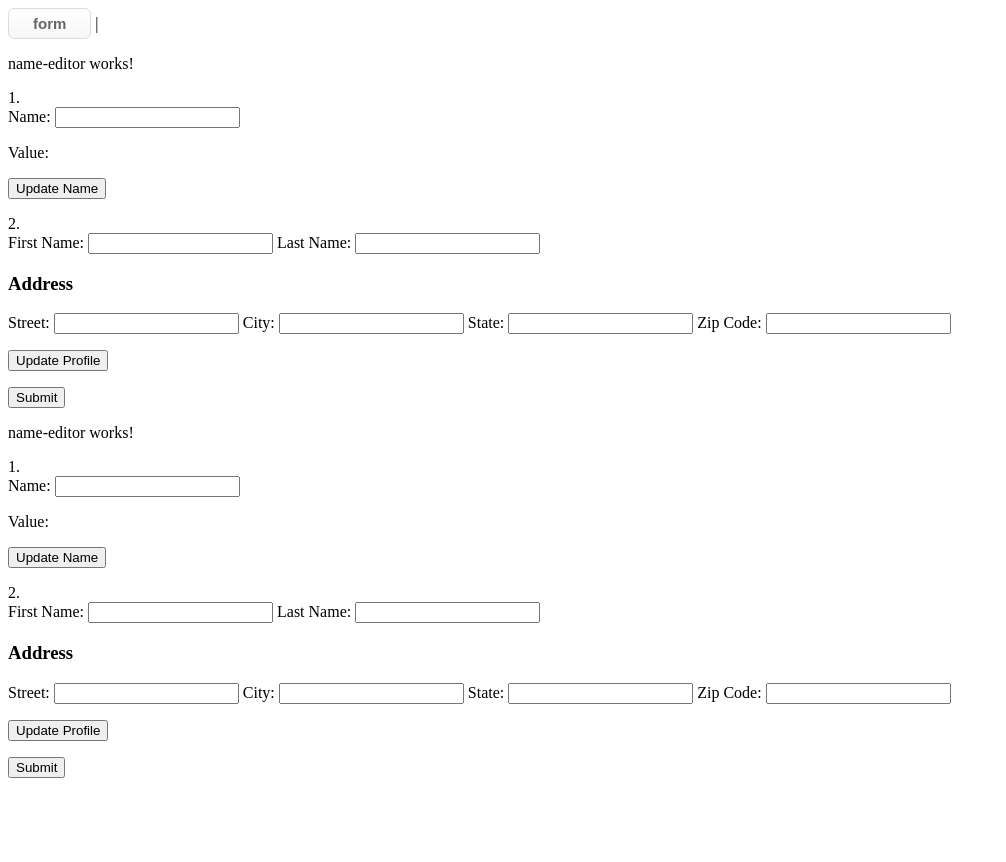
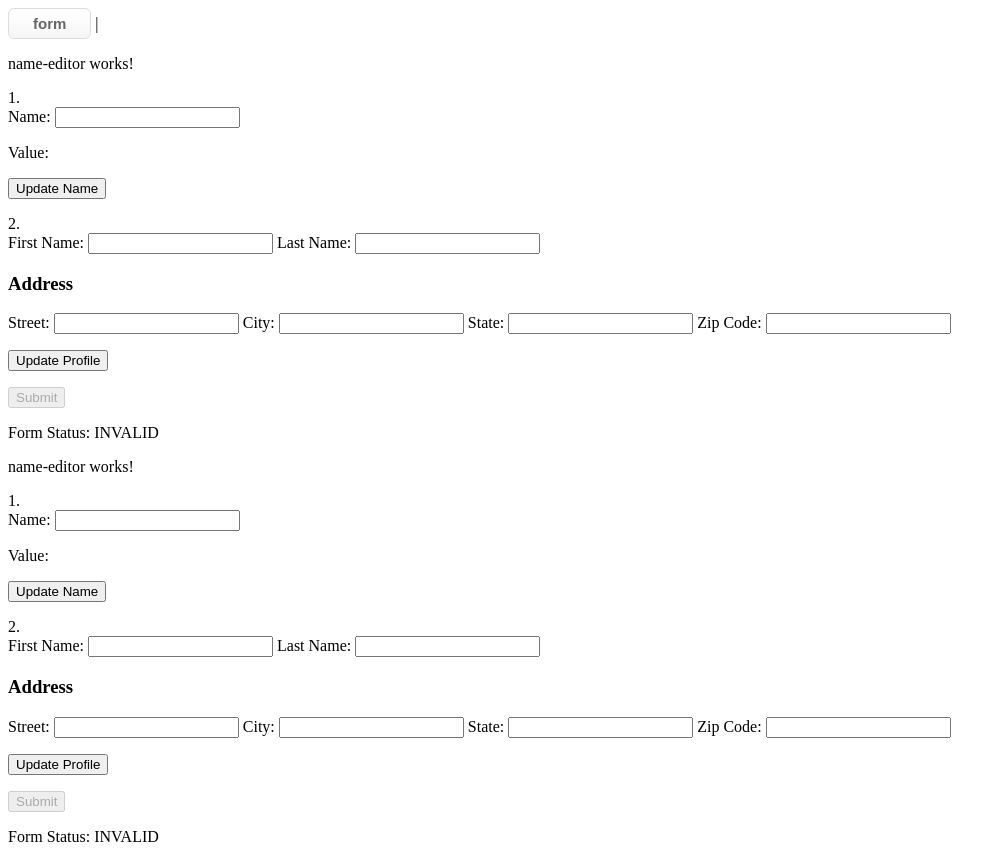
Before and after one commit to yahuihuang/ng14proj, an Angular app: page /nameEditor in a window 1280 px wide. Shown: the whole page, without its empty margins (0-1006 px from the left). Before the commit the page ends 800 px from the top, so only its background shows below. Built offline with nearby package versions, Linux system fonts and the light colour scheme.

Commit message:
使用 FormBuilder 服務產生控制元件

```diff
--- a/src/app/views/form/name-editor/name-editor.component.html
+++ b/src/app/views/form/name-editor/name-editor.component.html
@@ -16,7 +16,7 @@
 <form [formGroup]="profileForm" (ngSubmit)="onSubmit()">
   <label>
     First Name:
-    <input type="text" formControlName="firstName">
+    <input type="text" formControlName="firstName" minlength="6" maxlength="20" required>
   </label>
 
   <label>
@@ -54,4 +54,7 @@
   <p>
     <button type="submit" [disabled]="!profileForm.valid">Submit</button>
   </p>
+  <p>
+    Form Status: {{ profileForm.status }}
+  </p>
 </form>
--- a/src/app/views/form/name-editor/name-editor.component.ts
+++ b/src/app/views/form/name-editor/name-editor.component.ts
@@ -1,5 +1,5 @@
 import { Component, OnInit } from '@angular/core';
-import { FormBuilder, FormControl, FormGroup } from '@angular/forms';
+import { FormBuilder, FormControl, FormGroup, Validators } from '@angular/forms';
 
 @Component({
   selector: 'app-name-editor',
@@ -19,7 +19,7 @@ export class NameEditorComponent implements OnInit {
   //   })
   // });
   profileForm = this.fb.group({
-    firstName: [''],
+    firstName: ['', Validators.required],
     lastName: [''],
     address: this.fb.group({
       street: [''],
```
